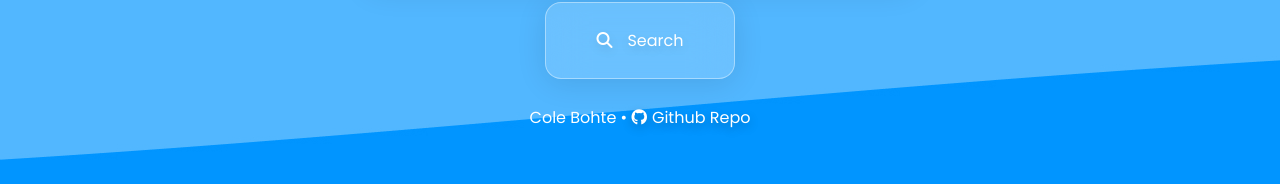
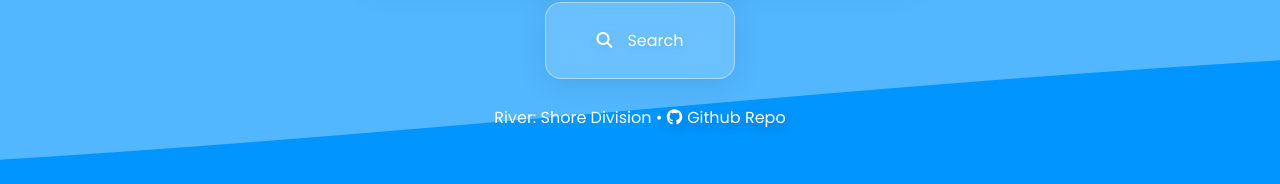
Before and after one commit to colebohte/RiverSearch, a plain HTML site: page index.html in a window 1280 px wide. Shown: the part 472-656 px from the top of the page. Drawn offline with Linux system fonts and the light colour scheme.

Commit message:
Update index.html

```diff
--- a/index.html
+++ b/index.html
@@ -19,6 +19,6 @@
         <img src="https://colebohte.github.io/RiverSearch/logo.png" style="margin-bottom: 12.5vh; min-width: 50vw; max-width: 50vw;">
         <textarea class="textbox" autofocus placeholder="Start typing to search..."></textarea>
         <button class="searchbutton"><i class="fa-solid fa-magnifying-glass" style="margin-right: 15px;"></i>Search</button>
-        <div style="text-decoration: none; cursor: default;">Cole Bohte  •  <a href="https://github.com/colebohte/RiverSearch/" style="text-decoration: none; cursor: default;"><i class="fa-brands fa-github" style="margin-right: 5px; margin-top: 15px;"></i>Github Repo</a></div>
+        <div style="text-decoration: none; cursor: default;">River: Shore Division  •  <a href="https://github.com/colebohte/RiverSearch/" style="text-decoration: none; cursor: default;"><i class="fa-brands fa-github" style="margin-right: 5px; margin-top: 15px;"></i>Github Repo</a></div>
     </div>
 </body>
```
